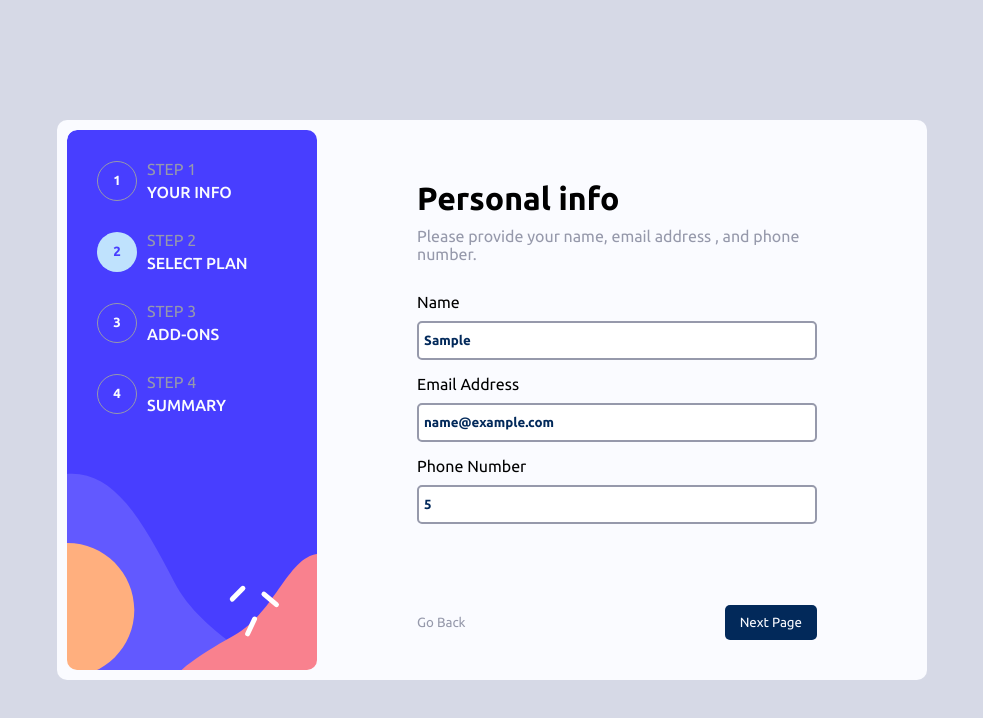
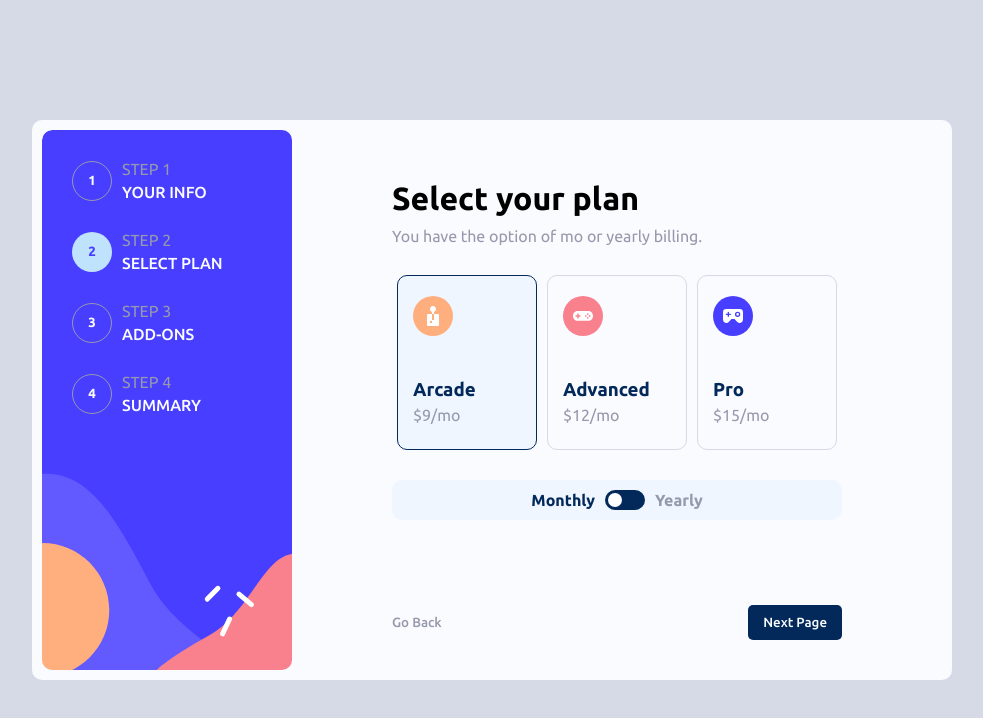
Before and after one commit to MiR-stack/multi_step_form, a React (Vite) app: page / in a window 1280 px wide. Both pictures are taken after typing "Sample", "name@example.com", "5" into the empty fields and a click on the button "Next Page". Shown: the top 718 px of the page, without its empty margins (148-1131 px from the left). Built offline with nearby package versions, Linux system fonts and the light colour scheme.

Commit message:
create pricing section

```diff
--- a/src/app/app.jsx
+++ b/src/app/app.jsx
@@ -1,18 +1,17 @@
 import { useState } from "react";
 import UserInfo from "../components/form";
+import Pricing from "../components/pricing/pricing";
 import Sidebar from "../components/sidebar";
 import { Box, Container } from "./app.styled";
 
 const App = () => {
   const [step, setStep] = useState(1);
-  const [data,setData] = useState({})
-
+  const [data, setData] = useState({});
 
   const handleNext = () => {
-    if(step <4){
-      setStep(step + 1)
+    if (step < 4) {
+      setStep(step + 1);
     }
-
   };
   const handleBack = () => {
     if (step > 1) {
@@ -21,26 +20,38 @@ const App = () => {
   };
 
   const handleCustom = (step) => {
-    if(data[`step${step}` ] || data[`step${step - 1}`]){
+    if (data[`step${step}`] || data[`step${step - 1}`]) {
       setStep(step);
     }
   };
 
-
   // handle form data
 
-
-  const handleForm = (userData)=>{
-   setData({...data,[`step${step}`]:userData})
-  }
-
-  // console.log(data)
+  const handleData = (userData) => {
+    setData({ ...data, [`step${step}`]: userData });
+  };
 
   return (
     <Container>
       <Box>
         <Sidebar step={step} handleCustom={handleCustom} />
-        <UserInfo step={step} next={handleNext} handleForm={handleForm} />
+        {step === 1 && (
+          <UserInfo
+            step={step}
+            storedData={data.step1}
+            next={handleNext}
+            handleForm={handleData}
+          />
+        )}
+        {step === 2 && (
+          <Pricing
+            step={step}
+            storedData={data.step2}
+            handleData={handleData}
+            next={handleNext}
+            handleBack={handleBack}
+          />
+        )}
       </Box>
     </Container>
   );
--- a/src/components/form/index.jsx
+++ b/src/components/form/index.jsx
@@ -5,7 +5,7 @@ import { data as rootData } from "./data";
 import FormActions from "../formActions";
 import { Container } from "../styles/styles";
 
-function UserInfo({ step, handleForm, next }) {
+function UserInfo({ step, storedData, handleForm, next }) {
   // handle error
   const defaultError = arrToObject(rootData.state, "error");
   const initError = arrToObject(rootData.state, "initError");
@@ -24,7 +24,7 @@ function UserInfo({ step, handleForm, next }) {
 
   //   handle Data
   const initData = arrToObject(rootData.state, "initData");
-  const [data, setData] = useState(initData);
+  const [data, setData] = useState(storedData || initData);
 
   const handleChange = (e) => {
     const { name, value } = e.target;
@@ -62,12 +62,10 @@ function UserInfo({ step, handleForm, next }) {
       }
     }
 
-    if(isValidate){
-        handleForm(data)
-        next()
+    if (isValidate) {
+      handleForm(data);
+      next();
     }
-
-    console.log(isValidate);
   };
 
   return (
--- a/src/components/formActions/index.styled.js
+++ b/src/components/formActions/index.styled.js
@@ -14,7 +14,7 @@ const basic = styled.button`
   border-radius: 5px;
   outline: none;
   cursor: pointer;
-  font-weight: 400;
+  font-weight: 500;
   color: hsl(231, 100%, 99%);
   background:none;
 `;
--- /dev/null
+++ b/src/components/pricing/pricing.data.js
@@ -0,0 +1,49 @@
+import Arcade from "../../assets/images/icon-arcade.svg";
+import Advance from "../../assets/images/icon-advanced.svg";
+import Pro from "../../assets/images/icon-pro.svg";
+
+export const data = {
+  title: "Select your plan",
+  description: "You have the option of mo or yearly billing.",
+  state: [
+    {
+      icon: Arcade,
+      name: "arcade",
+      price: {
+        mo: {
+          value: 9,
+        },
+        yr: {
+          value: 90,
+          offer: "2 months free",
+        },
+      },
+    },
+    {
+      icon: Advance,
+      name: "advanced",
+      price: {
+        mo: {
+          value: 12,
+        },
+        yr: {
+          value: 120,
+          offer: "2 months free",
+        },
+      },
+    },
+    {
+      icon: Pro,
+      name: "pro",
+      price: {
+        mo: {
+          value: 15,
+        },
+        yr: {
+          value: 150,
+          offer: "2 months free",
+        },
+      },
+    },
+  ],
+};
--- /dev/null
+++ b/src/components/pricing/pricing.jsx
@@ -0,0 +1,79 @@
+import {
+  Box,
+  Card,
+  Content,
+  Input,
+  Name,
+  Offer,
+  Price,
+  Slider,
+  Switch,
+  SwitchBox,
+  Text,
+  Wraper,
+} from "./pricing.styled";
+
+import { data } from "./pricing.data";
+import { Container } from "../styles/styles";
+import Layout from "../layout";
+import FormActions from "../formActions";
+import { useEffect, useState } from "react";
+
+function Pricing({step,storedData,handleData,next,handleBack}) {
+
+    console.log(storedData)
+
+    const [period ,setPeriod] = useState(storedData?.period || 'mo')
+
+    const handlePeriod = (period) =>{
+        if(period === 'mo'){
+            setPeriod('yr')
+        }else{
+            setPeriod('mo')
+        }
+    }
+
+    console.log(storedData)
+
+    const [pricing,setPricing] = useState(storedData?.pricing ||data.state[0])
+
+
+
+    useEffect(()=>{
+        handleData({pricing,period})
+    },[pricing,period])
+
+
+
+  return (
+    <Container>
+      <Layout title={data.title} description={data.description}>
+        <Box>
+          <Wraper>
+            {data.state.map((item) => (
+              <Card key={item.name} active={pricing.name === item.name} onClick={()=>{setPricing(item)}}>
+                <img src={item.icon} alt="item.name" />
+                <Content>
+                  <Name>{item.name} </Name>
+                  <Price>${item.price[period].value}/{period} </Price>
+                  <Offer>{item.price[period].offer} </Offer>
+                </Content>
+              </Card>
+            ))}
+          </Wraper>
+          <SwitchBox>
+            <Text active={period === 'mo'} >monthly </Text>
+            <Switch>
+                <Input type='checkbox' checked={period === 'yr'}  onChange={()=>{handlePeriod(period)}} />
+                <Slider />
+            </Switch>
+            <Text active={period === 'yr'} >yearly</Text>
+          </SwitchBox>
+        </Box>
+      </Layout>
+      <FormActions step={step} handleBack={handleBack} handleNext={next} />
+    </Container>
+  );
+}
+
+export default Pricing;
--- /dev/null
+++ b/src/components/pricing/pricing.styled.js
@@ -0,0 +1,124 @@
+import styled from "styled-components";
+import { Flex } from "../styles/styles";
+
+const Box = styled(Flex)`
+  flex-direction: column;
+  gap: 30px;
+`;
+const Wraper = styled(Flex)``;
+
+const Card = styled.div`
+  border: 1px solid hsl(229, 24%, 87%);
+  border-radius: 10px;
+  background: hsl(231, 100%, 99%);
+  width: 140px;
+  padding: 20px 15px;
+  cursor: pointer;
+
+  ${(props) =>
+    props.active &&
+    `
+        background:hsl(217, 100%, 97%);
+        border:1px solid hsl(213, 96%, 18%);
+    `};
+
+  &:hover {
+    border: 1px solid hsl(213, 96%, 18%);
+    background: hsl(217, 100%, 97%);
+  }
+`;
+
+const Content = styled.div`
+  margin-top: 40px;
+`;
+
+const Name = styled.h3`
+  font-weight: 700;
+  text-transform: capitalize;
+  color: hsl(213, 96%, 18%);
+`;
+const Price = styled.p`
+  color: hsl(231, 11%, 63%);
+  font-size: 16px;
+  padding: 5px 0;
+`;
+
+const SwitchBox = styled(Flex)`
+  width: 100%;
+  background: hsl(217, 100%, 97%);
+  justify-content: center;
+  color: hsl(231, 11%, 63%);
+  font-weight: 700;
+  padding: 10px;
+  border-radius: 10px;
+  text-transform: capitalize;
+`;
+const Offer = styled.p`
+  font-weight: 500;
+  color: hsl(213, 96%, 18%);
+`;
+
+// switch start here
+const Switch = styled.label`
+  position: relative;
+  display: inline-block;
+  width: 40px;
+  height: 20px;
+`;
+
+const Input = styled.input`
+  opacity: 0;
+  width: 0;
+  height: 0;
+`;
+
+const Slider = styled.span`
+  position: absolute;
+  cursor: pointer;
+  top: 0;
+  left: 0;
+  right: 0;
+  bottom: 0;
+  background-color: hsl(213, 96%, 18%);
+  -webkit-transition: 0.4s;
+  transition: 0.4s;
+  border-radius: 34px;
+
+  ${Input}:checked + &::before {
+    -webkit-transform: translateX(20px);
+    -ms-transform: translateX(20px);
+    transform: translateX(20px);
+  }
+
+  &::before {
+    position: absolute;
+    content: "";
+    height: 14px;
+    width: 14px;
+    left: 3px;
+    bottom: 3px;
+    background: white;
+    -webkit-transition: 0.4s;
+    transition: 0.4s;
+    border-radius: 50%;
+  }
+`;
+
+const Text = styled.p`
+  color: ${(props) => (props.active ? "hsl(213, 96%, 18%)" : "")};
+`;
+
+export {
+  Card,
+  Content,
+  Name,
+  Price,
+  Box,
+  Wraper,
+  Offer,
+  SwitchBox,
+  Switch,
+  Text,
+  Input,
+  Slider,
+};
--- a/src/components/styles/styles.js
+++ b/src/components/styles/styles.js
@@ -1,11 +1,17 @@
 import styled from "styled-components";
 
 const Container = styled.div`
-    width: 600px;
+    width: 650px;
     padding: 50px 100px 30px 100px;
     display: flex;
     flex-direction: column;
     justify-content: space-between;
 `
 
-export {Container}
+const Flex = styled.div`
+    display: flex;
+    align-items: center;
+    gap: 10px;
+`
+
+export {Container,Flex}
```
Also changed, not shown: src/app/data.js (+1 -21 lines).
